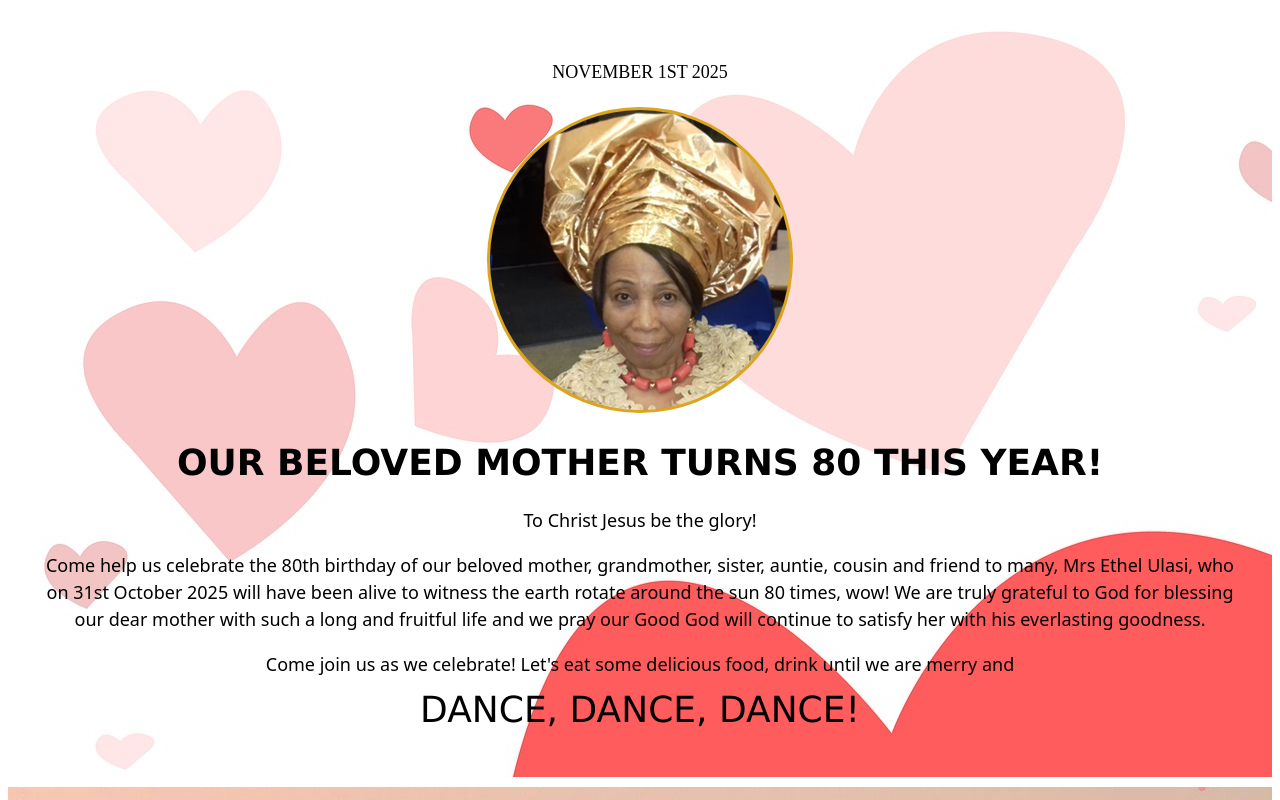
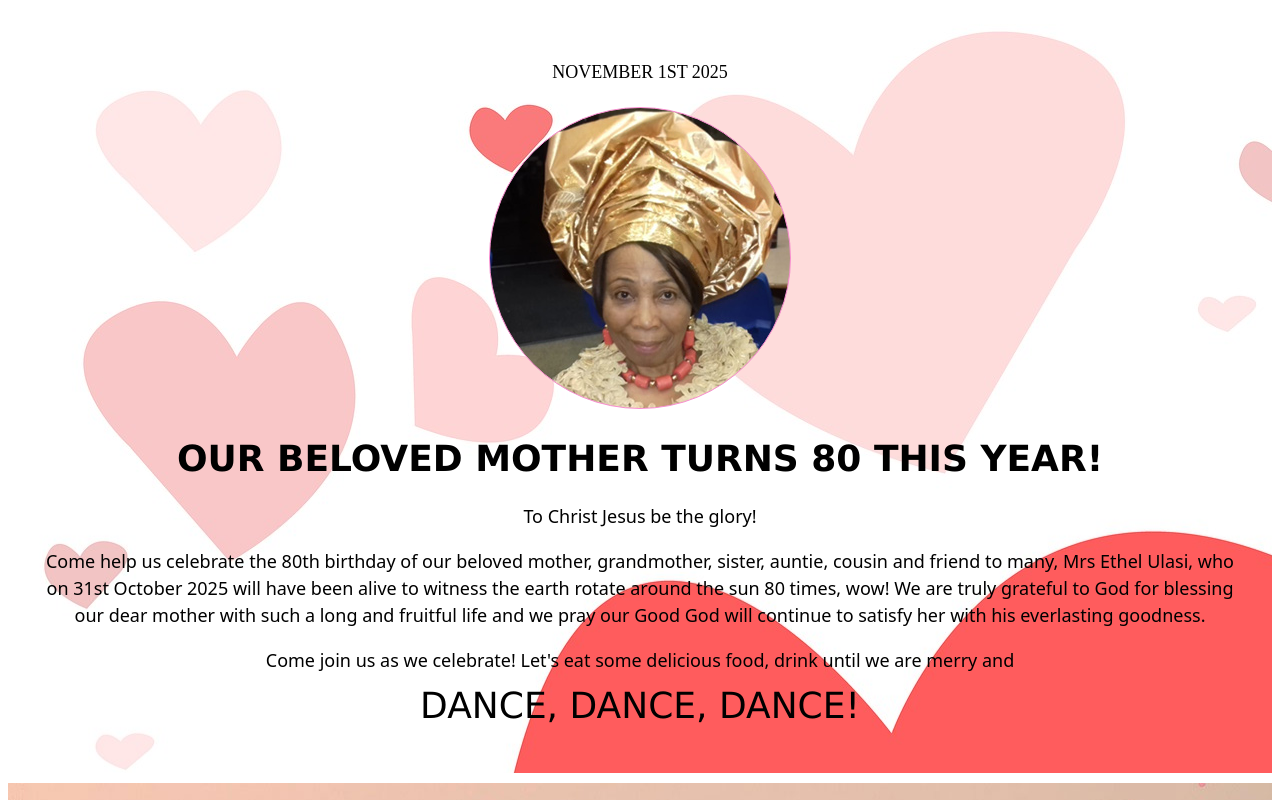
Before and after one commit to Nonyeah/Birthday-Party-Form, a React (Vite) app in the folder client/: page / in a window 1280 px wide. Shown: the top 800 px of the page. Built offline with nearby package versions, Linux system fonts and the light colour scheme.

Commit message:
added open graph images

```diff
--- a/client/index.html
+++ b/client/index.html
@@ -12,6 +12,7 @@
     <meta property="og:url" content="https://www.ethels-80th-birthday.online" />
     <meta property="og:type" content="website" />
     <meta property="og:locale" content="en_GB" />
+    <meta property="og:image" content="/assets/ethel-D7YvsXbC.jpg" />
     <title>Vite + React + TS</title>
   </head>
   <body>
--- a/client/src/App.css
+++ b/client/src/App.css
@@ -12,7 +12,7 @@ html {
 .intro-container .photo{
   width:300px;
   height:300px;
-  border: 3px solid goldenrod;
+  border: 1px solid #f88dcf;
   border-radius:50%;
   display:inline-block;
   background-image: url(assets/ethel.jpg);
```
